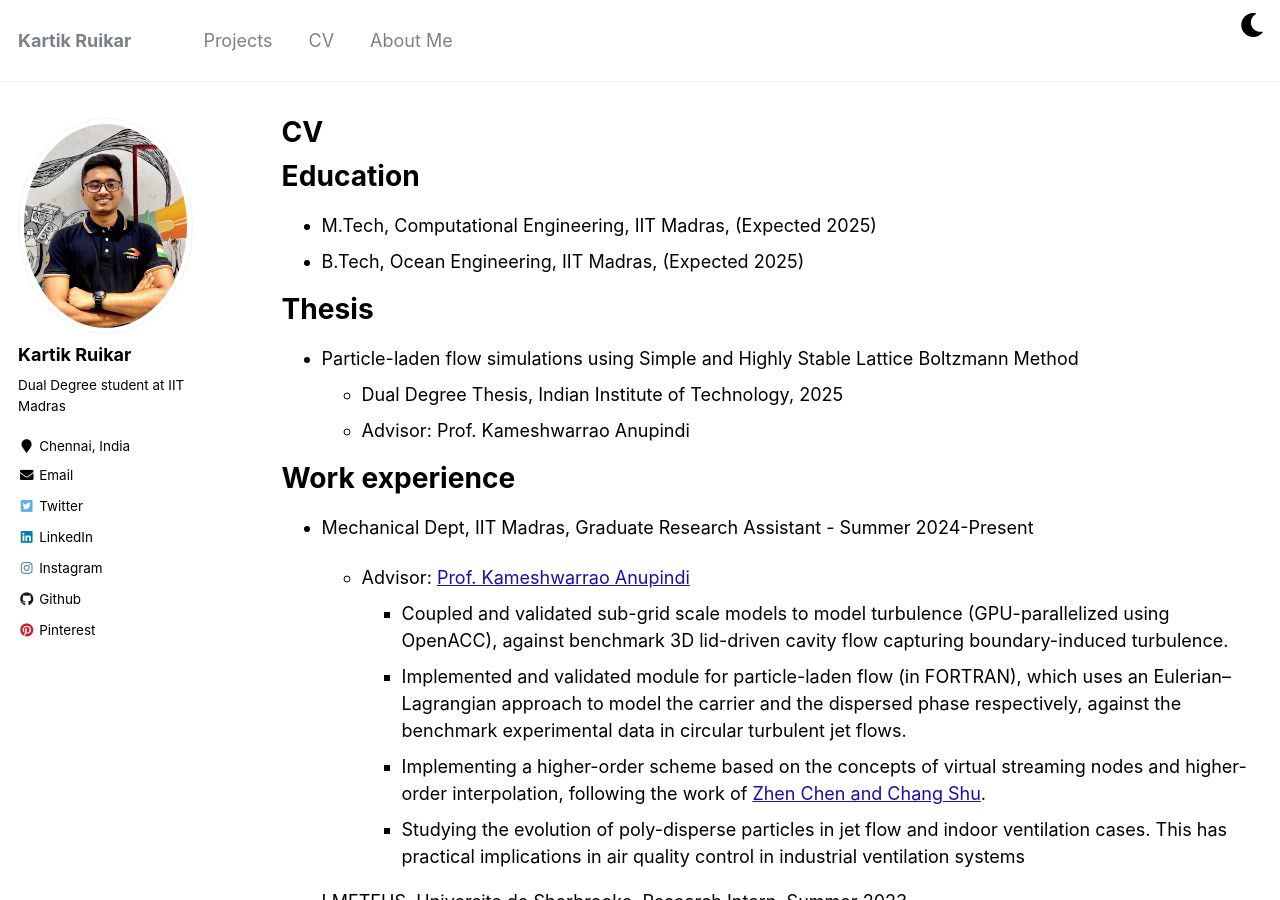
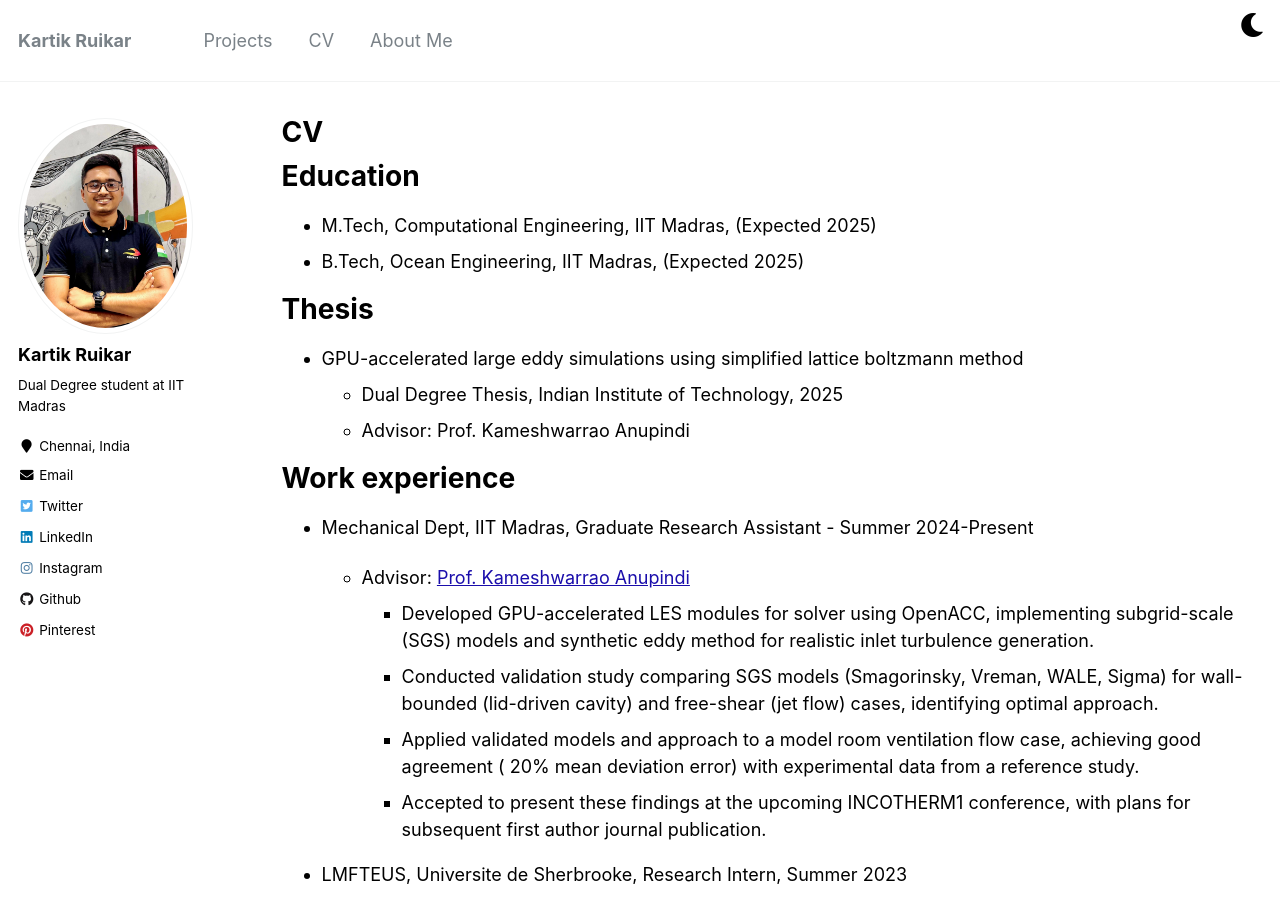
Before and after one commit to Kartik2605/Kartik2605.github.io, a Jekyll site: the page built from _pages/cv.md, in a window 1280 px wide and 900 px high. Built offline with Jekyll 4.4.1, drawn with Linux system fonts in a browser that asks for light colours.

Commit message:
some changes regarding DDP

```diff
--- a/_pages/cv.md
+++ b/_pages/cv.md
@@ -16,7 +16,7 @@ redirect_from:
 
 # Thesis
 
-- Particle-laden flow simulations using Simple and Highly Stable Lattice Boltzmann Method
+- GPU-accelerated large eddy simulations using simplified lattice boltzmann method
   - Dual Degree Thesis, Indian Institute of Technology, 2025
   - Advisor: Prof. Kameshwarrao Anupindi
 
@@ -25,12 +25,10 @@ redirect_from:
 - Mechanical Dept, IIT Madras, Graduate Research Assistant - Summer 2024-Present
 
   - Advisor: [Prof. Kameshwarrao Anupindi](https://home.iitm.ac.in/kanupindi/)
-    - Coupled and validated sub-grid scale models to model turbulence (GPU-parallelized using OpenACC), against benchmark 3D lid-driven cavity flow capturing boundary-induced turbulence.
-    - Implemented and validated module for particle-laden flow (in FORTRAN), which uses an Eulerian–Lagrangian approach to model the carrier and the dispersed phase respectively, against the benchmark experimental data in circular turbulent jet flows.
-    - Implementing a higher-order scheme based on the concepts of virtual streaming nodes and higher-order interpolation, following the work of
-    [Zhen Chen and Chang Shu](https://pubs.aip.org/aip/pof/article/30/10/103605/989749).
-    - Studying the evolution of poly-disperse particles in jet flow and indoor ventilation cases. This has practical implications in air
-    quality control in industrial ventilation systems
+    - Developed GPU-accelerated LES modules for solver using OpenACC, implementing subgrid-scale (SGS) models and synthetic eddy method for realistic inlet turbulence generation.
+    - Conducted validation study comparing SGS models (Smagorinsky, Vreman, WALE, Sigma) for wall-bounded (lid-driven cavity) and free-shear (jet flow) cases, identifying optimal approach.
+    - Applied validated models and approach to a model room ventilation flow case, achieving good agreement ( 20% mean deviation error) with experimental data from a reference study.
+    - Accepted to present these findings at the upcoming INCOTHERM1 conference, with plans for subsequent first author journal publication.
 
 - LMFTEUS, Universite de Sherbrooke, Research Intern, Summer 2023
 
```
